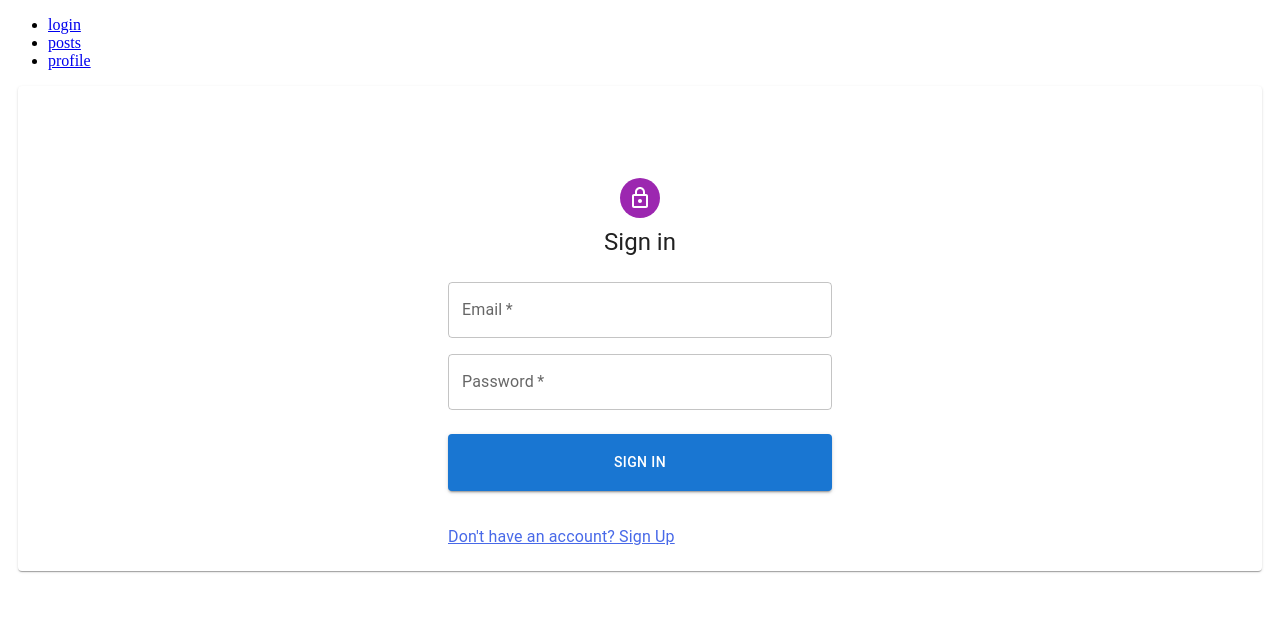
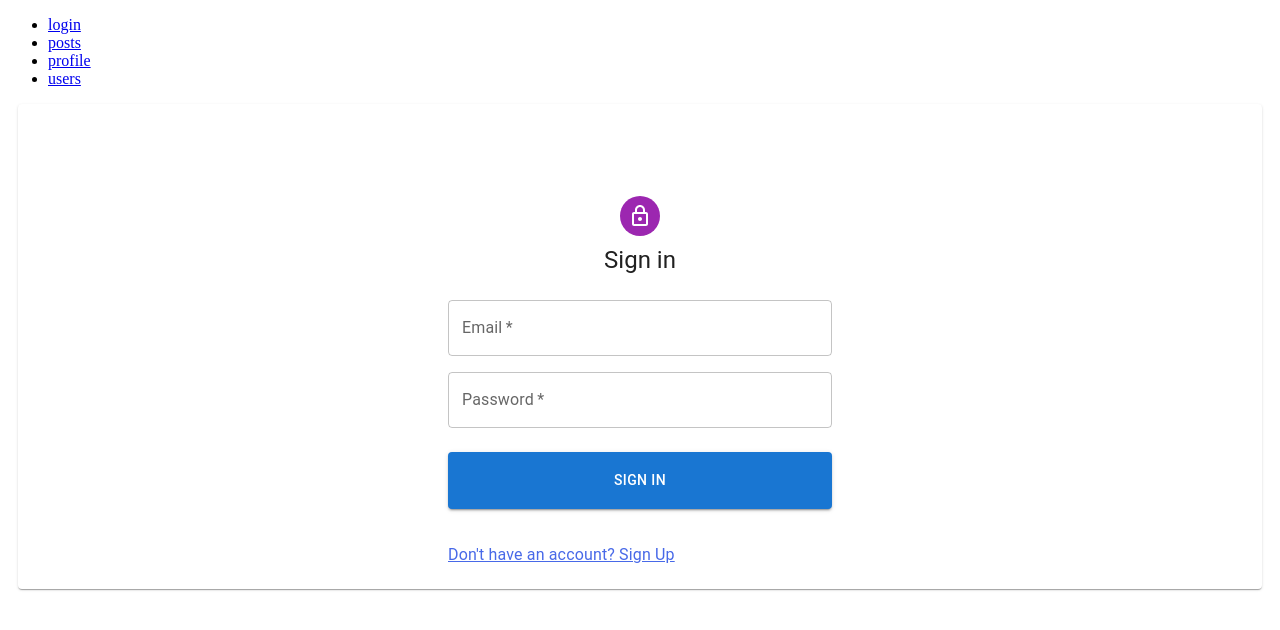
Before and after one commit to OlegStrokan/full-stack-social-network, a React (Create React App) app in the folder frontend/: page /login in a window 1280 px wide. Shown: the top 630 px of the page. Built offline with nearby package versions, Linux system fonts and the light colour scheme.

Commit message:
v1.4.1. Fixed errors with user's redux, added users component

```diff
--- a/frontend/src/App.tsx
+++ b/frontend/src/App.tsx
@@ -3,6 +3,7 @@ import { Link, Navigate, Route, Routes } from "react-router-dom";
 import { Login } from "./pages/Login/Login";
 import { Profile } from "./pages/Profile/Profile";
 import { Posts } from "./pages/Posts/Posts";
+import { Users } from "./pages/Users/Users";
 
 export const App = () => {
 
@@ -18,6 +19,9 @@ export const App = () => {
                 <li>
                     <Link to="/profile">profile</Link>
                 </li>
+                <li>
+                    <Link to="/users">users</Link>
+                </li>
             </ul>
 
             <Routes>
@@ -25,6 +29,7 @@ export const App = () => {
                 <Route path="/" element={<Navigate to={"/profile"} />} />
                 <Route path="/profile" element={<Profile />} />
                 <Route path="/posts" element={<Posts />} />
+                <Route path="/users" element={<Users />} />
             </Routes>
         </div>
     );
--- a/frontend/src/api/profile.api.ts
+++ b/frontend/src/api/profile.api.ts
@@ -7,7 +7,6 @@ import { UpdateAvatarDto } from "../types/profile/updateAvatar.dto";
 
 export const profileAPI = {
     getProfile(id: number): Promise<ProfileDto> {
-        debugger;
         return instance.get<ProfileDto>(`/profile/${id}`).then((response) => response.data)
     },
     updateStatus(dto: UpdateStatusDto): Promise<ProfileDto> {
--- /dev/null
+++ b/frontend/src/pages/Users/Users.tsx
@@ -0,0 +1,23 @@
+import React from "react";
+import { useDispatch, useSelector } from "react-redux";
+import { fetchedUsers } from "../../redux/ducks/user/user.slice";
+import { RootState } from "../../redux/store";
+
+export const Users = () => {
+
+	const { users, loading } = useSelector((state: RootState) => state.userReducer)
+	const dispatch = useDispatch();
+	React.useEffect(() => {
+		dispatch(fetchedUsers())
+	},[]);
+
+	if (loading) {
+		return <div>...loading</div>
+	}
+	return (
+		<div>
+			{users?.map((user) => <div>{user.fullname}</div>)}
+			Users page
+		</div>
+	);
+};
--- a/frontend/src/redux/ducks/user/user.slice.ts
+++ b/frontend/src/redux/ducks/user/user.slice.ts
@@ -20,7 +20,7 @@ const initialState: UserState = {
 };
 
 export const userSlice = createSlice({
-	name: "users",
+	name: "user",
 	initialState,
 	reducers: {
 		fetchedUsers(state) {
```
Also changed, not shown: 1 other file (tests, documents, lock files or other folders).
